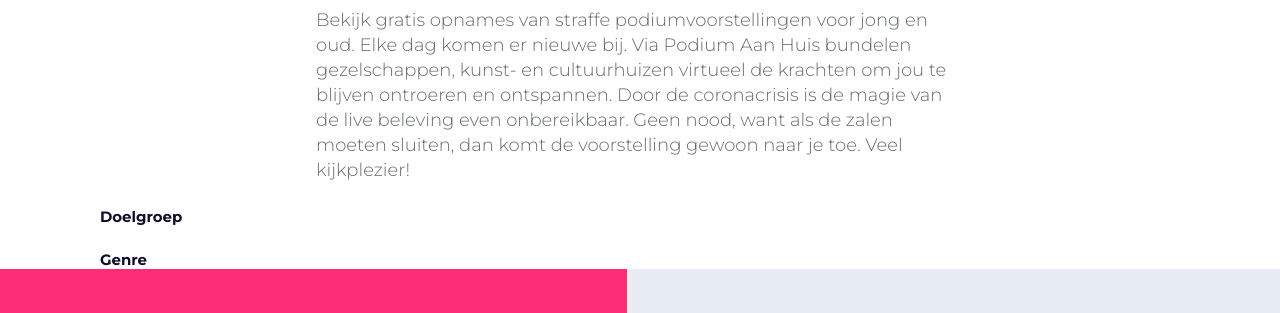
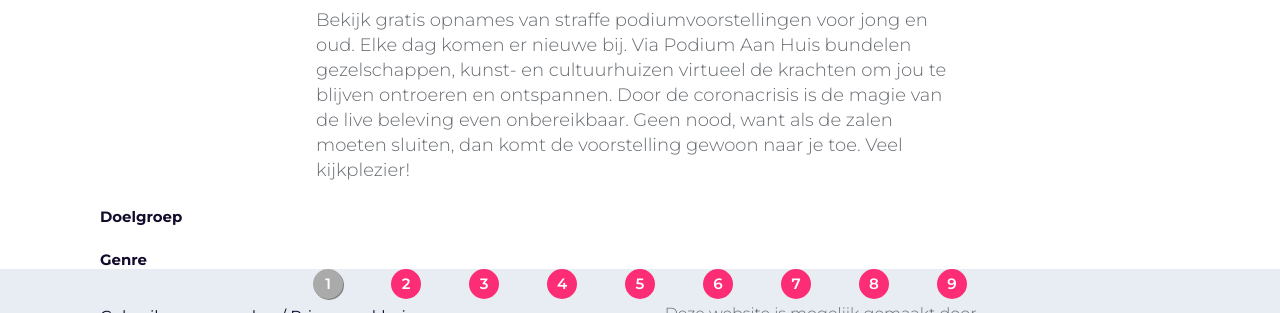
Before and after one commit to kellypeeters/WerkstukDev4, a website: page index.html in a window 1280 px wide. Shown: the part 322-635 px from the top of the page. Drawn offline with nearby package versions, Linux system fonts and the light colour scheme; no server answers.

Commit message:
Pagination toegevoegd

```diff
--- a/index.css
+++ b/index.css
@@ -311,6 +311,45 @@ textarea.w-select {
 }
 
 /************************
+*      Pagination       *
+************************/
+
+#pages {
+    display: flex;
+    flex-direction: row;
+    justify-content: center;
+    width: 100%;
+    align-items: center;
+    list-style: none;
+}
+
+.pages_1 {
+    height: 20px;
+    width: 20px;
+    padding: 5px;
+    background-color: #fc2d75;
+    color: white;
+    font-size: 15px;
+    font-weight: 600;
+    border-radius: 50px;
+    border-width: 0;
+    margin-bottom: 20px;
+    margin-left: 24px;
+    margin-right: 24px;
+}
+
+.pages_1:hover {
+    color: #aaaaaa;
+    box-shadow: 1px 1px #aaaaaa;
+}
+
+.current {
+    background-color: #aaaaaa;
+    box-shadow: 1px 1px #808080;
+
+}
+
+/************************
 *        Footer         *
 ************************/
 
--- a/index.html
+++ b/index.html
@@ -23,7 +23,8 @@
             </div>
 
             <div>
-            <img src="Images/5ea155fec9fa38ac66d1a5b9_Zonzo_Slumberland (c) Dries Segers_Banner.jpg" alt="Logo van cultuurconnect" class="image">
+                <img src="Images/5ea155fec9fa38ac66d1a5b9_Zonzo_Slumberland (c) Dries Segers_Banner.jpg"
+                    alt="Logo van cultuurconnect" class="image">
 
                 <div class="context">
                     <h2 class="contextTitel">Haal voorstellingen naar je huiskamer</h2>
@@ -51,6 +52,17 @@
 
                 </div>
             </div>
+        </div>
+        <div id="pages">
+            <li><a class="pages_1 current" href="#">1</a></li>
+            <li><a class="pages_1" href="#">2</a></li>
+            <li><a class="pages_1" href="#">3</a></li>
+            <li><a class="pages_1" href="#">4</a></li>
+            <li><a class="pages_1" href="#">5</a></li>
+            <li><a class="pages_1" href="#">6</a></li>
+            <li><a class="pages_1" href="#">7</a></li>
+            <li><a class="pages_1" href="#">8</a></li>
+            <li><a class="pages_1" href="#">9</a></li>
         </div>
 
         <div class="eindwoord">
@@ -95,7 +107,8 @@
 
     <div class="sponsor">
         <div>
-            <p><a href="https://www.podiumaanhuis.be/pages/gebruiksvoorwaarden">Gebruiksvoorwaarden / Privacyverklaring</a></p>
+            <p><a href="https://www.podiumaanhuis.be/pages/gebruiksvoorwaarden">Gebruiksvoorwaarden /
+                    Privacyverklaring</a></p>
         </div>
         <div class="sponsors">Deze website is mogelijk gemaakt door</div>
         <div>
--- a/script.js
+++ b/script.js
@@ -1,6 +1,6 @@
 $(document).ready(function () {
 
-    //Formulier succesvol verzonden
+    //Formulier succesvol verzenden
     /*$("#contact-form").on('submit',function(event) {
                 event.preventDefault(); // to prevent default page reloading
                 var dataString = $(this).serialize(); // to get the form data
@@ -92,7 +92,7 @@ $(document).ready(function () {
         }
 
         //Er verschijnen 10 buttons waar alle genres in staan en het aantal video's dat bij die genres horen
-        $('.genre').append("<button class = 'genrebutton'>" + "dans (" + dans + ")" +
+        $('.genre').append("<button id ='dansId' class = 'genrebutton'>" + "dans (" + dans + ")" +
             "</button><button class = 'genrebutton'>" + "comedy (" + comedy + ")" + "</button><button class = 'genrebutton'>" + "theater (" + theater + ")" +
             "</button><button class = 'genrebutton'>" + "literatuur (" + literatuur + ")" + "</button><button class = 'genrebutton'>" + "concert (" + concert + ")" +
             "</button><button class = 'genrebutton'>" + "multidiciplinair (" + multidiciplinair + ")" + "</button><button class = 'genrebutton'>" + "muziektheater (" + muziektheater + ")" +
@@ -104,6 +104,36 @@ $(document).ready(function () {
         $('.genrebutton').on('click', function () {
             $(this).toggleClass('genrebutton-active');
         });
+
+        /*   $.getJSON("entries.json", function (data) {
+               for (let j in data.items) {
+                   $('#dansId').on('click', function () {
+                       if ('.gegevensbutton' == data.items[j]["genre-v2"] == "dans") {
+                           return false;
+                       }
+                   })
+               }
+           }); */
+
+        //Wanneer er op de filter dans wordt geklikt gaan de buttons die niet tot deze categorie behoren hiden
+        /* $('.gegevensbutton').click(function () {
+             //Alle video's die als genre niet dans hebben worden gehide
+             for (let j = 0; j < 100; j++) {
+                 if ('.gegevensbutton' !== data.items[j]["genre-v2"] == "dans") {
+                     $(this).hide();
+                     console.log(this);
+                 }
+             }
+         });*/
+
+        /*  $.getJSON("entries.json", function (data) {
+              for (let j in data.items) {
+                  console.log('.gegevensbutton' == data.items[j]["genre-v2"] == "dans");
+                  //  if (this == data.items[j]["genre-v2"] == "dans") {
+                  //    $(this).hide();
+              };
+          }); */
+
 
         $('.filtersWissen').hide();
 
@@ -125,6 +155,7 @@ $(document).ready(function () {
     $.getJSON("entries.json", function (data) {
         //Een loop zodat dit voor elk element kan gedaan worden
         for (let i in data.items) {
+
             //De belangrijkste gegevens wordt zichtbaar op de pagina
             $('.gegevens').append(`<button class='gegevensbutton' type='button'> <img src="${data.items[i].thumbnail.url}"
             class='thumbnail' /> <h3> ${data.items[i].name} </h3> <p> ${data.items[i].excerpt} </p> <p class="duur">
@@ -134,9 +165,8 @@ $(document).ready(function () {
                 e.preventDefault();
                 let videoIndex = ($(this).index());
 
-                console.log(videoIndex);
                 //Fout bij het ophalen van informatie door cors
-                $.ajax({
+                /* $.ajax({
                     url: "http://127.0.0.1:5500/index.html#video",
                     type: "POST",
                     dataType: "json",
@@ -148,7 +178,7 @@ $(document).ready(function () {
                     failure: function (errMsg) {
                         alert(errMsg);
                     }
-                });
+                }); */
 
                 //Wanneer op een video geklikt wordt kom je op een nieuwe pagina terecht waar de video bekeken kan worden
                 // $(location).attr('href', 'video.html');
@@ -165,4 +195,30 @@ $(document).ready(function () {
             });
         }
     });
+
+    //Pagination
+
+    //12 video's per pagina tonen
+    pageSize = 12;
+
+    showPage = function (page) {
+        //Hide alle video thumbnails
+        $(".gegevensbutton").hide();
+
+        //Loop die ervoor zorgt dat als je op pagina klikt de juiste pagina tevoorschijn komt
+        $(".gegevensbutton").each(function (n) {
+
+            if (n >= pageSize * (page - 1) && n < pageSize * page)
+                $(this).show();
+        });
+    }
+
+    //Toon de eerste pagina bij het starten van de website
+    showPage(1);
+
+    $("#pages .pages_1").click(function () {
+        $("#pages .pages_1").removeClass("current");
+        $(this).addClass("current");
+        showPage(parseInt($(this).text()));
+    });
 });
```
Also changed, not shown: README.md. Lines whose indentation alone changed are shown as unchanged.
